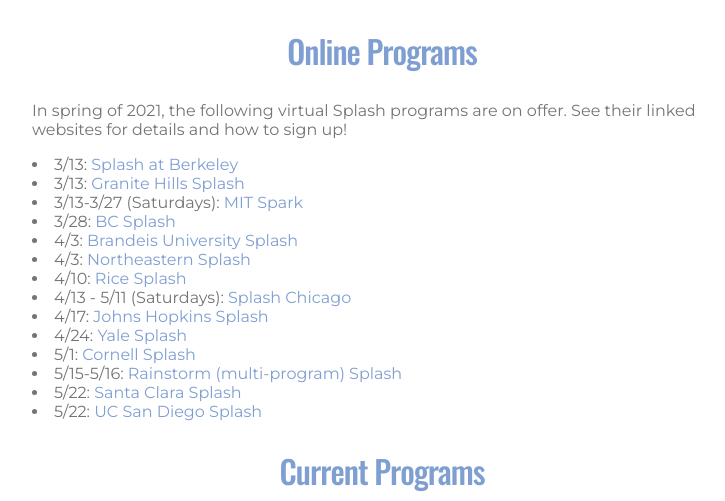
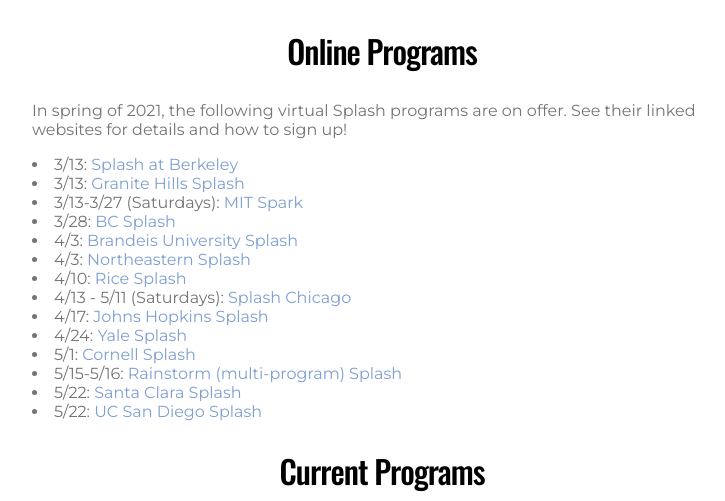
Before and after one commit to learning-unlimited/learning-unlimited.github.io, a Jekyll site: the page built from _current-programs/index.html, in a window 1280 px wide. Shown: the part 725-1226 px from the top of the page, without its empty margins (250-975 px from the left). Built offline with Jekyll 4.4.1, drawn with Linux system fonts in a browser that asks for light colours; nearby versions of some CDN libraries; grey boxes are pictures that could not be loaded.

Commit message:
Update index.html
style changes

```diff
--- a/_current-programs/index.html
+++ b/_current-programs/index.html
@@ -100,7 +100,7 @@
 	  text-align: center;
 	  letter-spacing: -1px;
 	  font-weight: 500px;
-	  text-color: black !important;
+	  color: black !important;
 	  }
 
   	.page-title {
```
